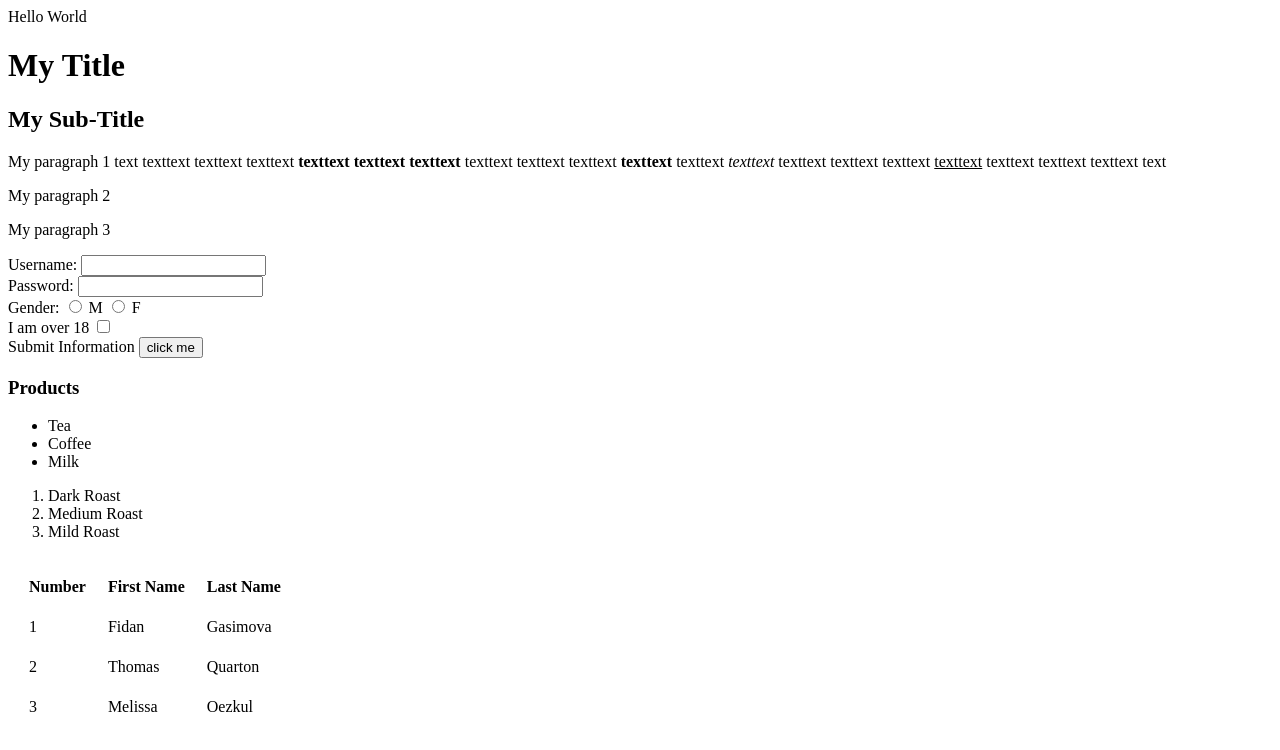
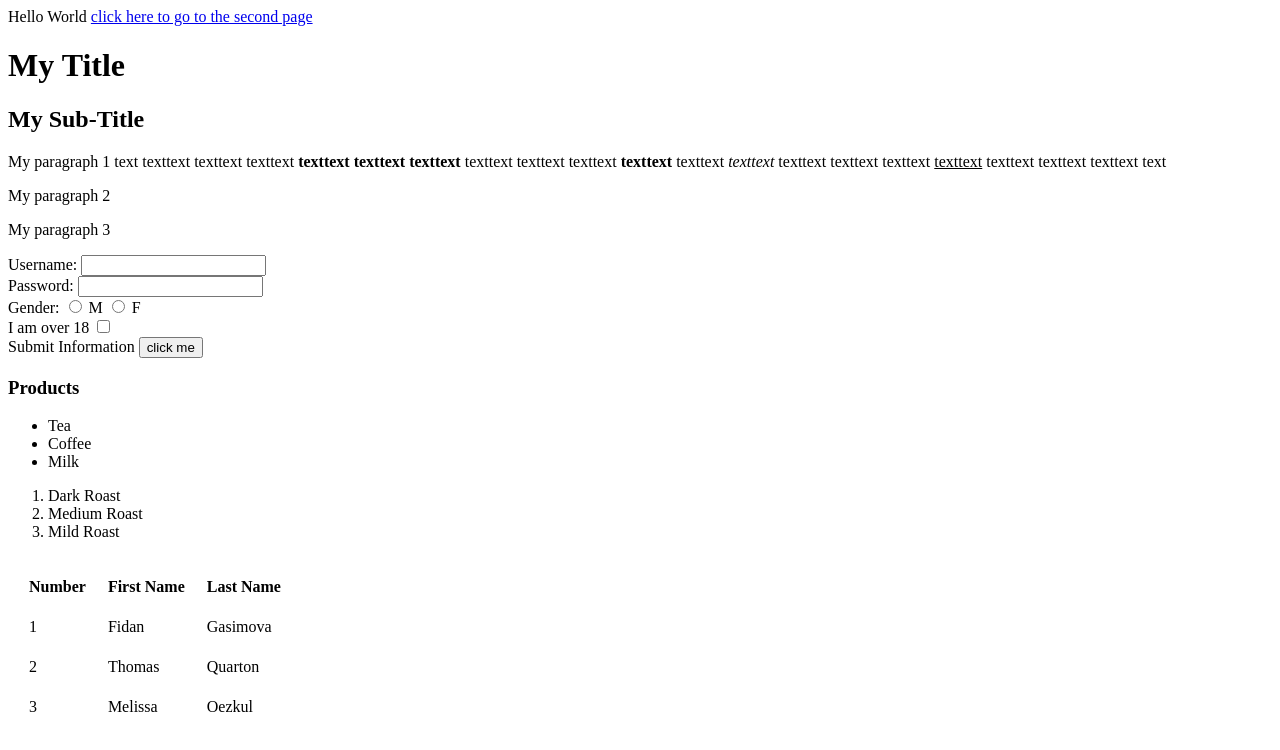
Before and after one commit to wakagi/mesecondweb, a plain HTML site: page index.html in a window 1280 px wide. Drawn offline with Linux system fonts and the light colour scheme.

Commit message:
Update index.html

```diff
--- a/index.html
+++ b/index.html
@@ -15,6 +15,7 @@ Hello World
 	</head>
 
 	<body>
+		<a href="second.html">click here to go to the second page</a>
 		<h1>My Title</h1>
 		<h2>My Sub-Title</h2>
 		<p>My paragraph 1 text texttext texttext texttext <strong>texttext texttext texttext </strong>texttext texttext texttext <b>texttext</b> texttext <i>texttext</i> texttext texttext texttext <u>texttext</u> texttext texttext texttext text</p>
```
